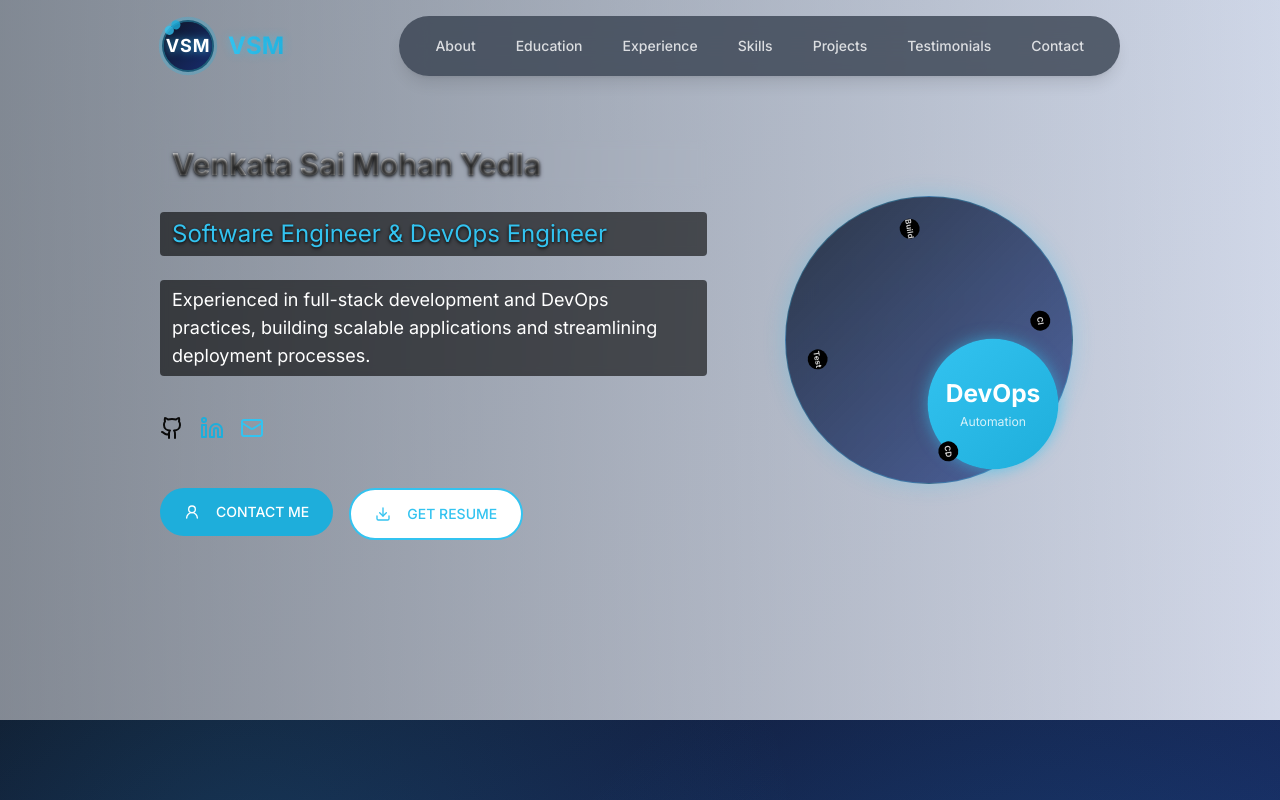
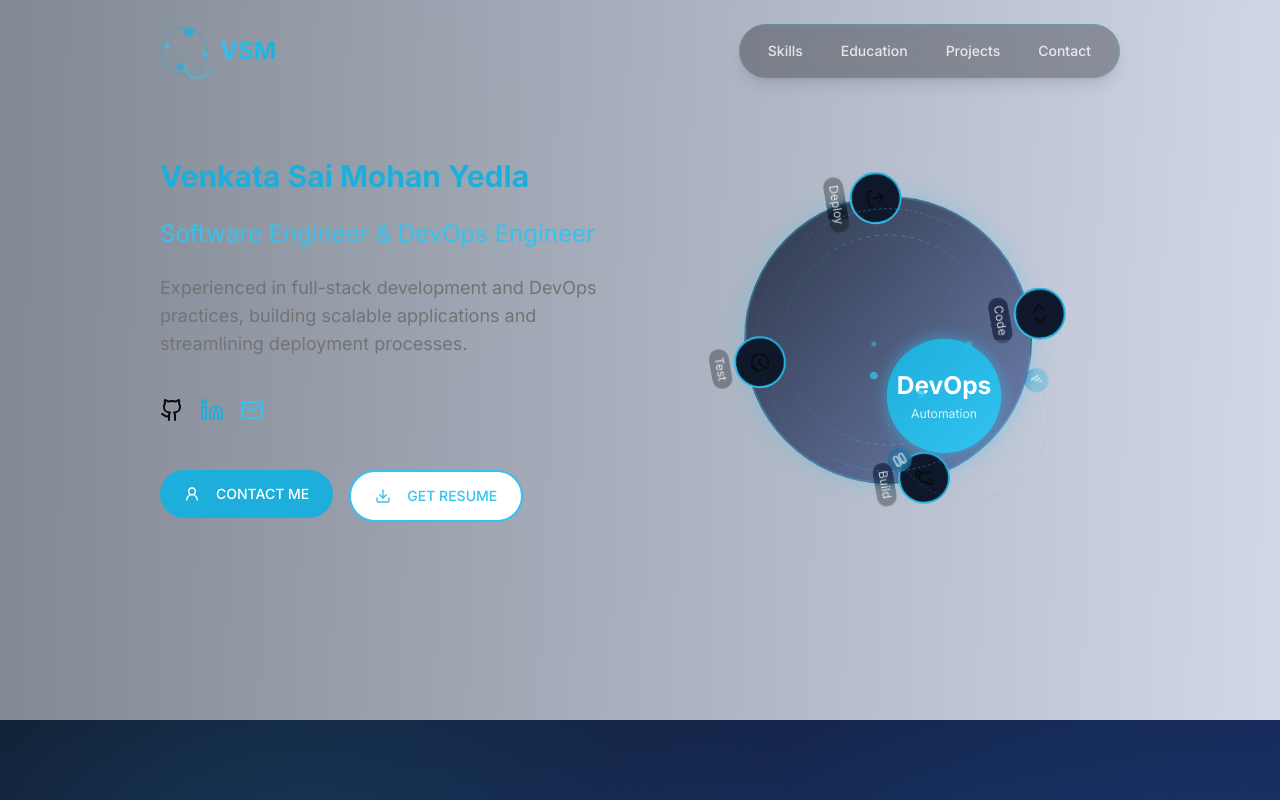
Before and after one commit to sai460/catchy-creative-corner, a React (Vite) app: page / in a window 1280 px wide. Shown: the top 800 px of the page. Built offline with nearby package versions, Linux system fonts and the light colour scheme.

Commit message:
Reverted to commit 29305726ff3da911f47a6acb54b653338c6fddf1

```diff
--- a/src/components/Header.tsx
+++ b/src/components/Header.tsx
@@ -3,20 +3,16 @@ import { useState, useEffect } from "react";
 import { cn } from "@/lib/utils";
 import { motion } from "framer-motion";
 import { Toggle } from "@/components/ui/toggle";
-import { User, BookOpen, Briefcase, Sliders, FolderOpen, Star, Mail } from "lucide-react";
 
 export function Header() {
   const [scrolled, setScrolled] = useState(false);
   const [activeSection, setActiveSection] = useState("home");
 
   const navItems = [
-    { name: "About", href: "#about", icon: User },
-    { name: "Education", href: "#education", icon: BookOpen },
-    { name: "Experience", href: "#experience", icon: Briefcase },
-    { name: "Skills", href: "#skills", icon: Sliders },
-    { name: "Projects", href: "#projects", icon: FolderOpen },
-    { name: "Testimonials", href: "#testimonials", icon: Star },
-    { name: "Contact", href: "#contact", icon: Mail },
+    { name: "Skills", href: "#skills" },
+    { name: "Education", href: "#education" },
+    { name: "Projects", href: "#projects" },
+    { name: "Contact", href: "#contact" },
   ];
 
   useEffect(() => {
@@ -49,10 +45,36 @@ export function Header() {
     };
   }, [scrolled, navItems]);
 
+  // Orbital animation variants
+  const orbitalVariants = {
+    animate: {
+      rotate: 360,
+      transition: {
+        duration: 30,
+        repeat: Infinity,
+        ease: "linear"
+      }
+    }
+  };
+
+  // Dots animation variants
+  const dotsVariants = {
+    animate: i => ({
+      opacity: [0.6, 1, 0.6],
+      scale: [0.9, 1.1, 0.9],
+      transition: {
+        duration: 3,
+        repeat: Infinity,
+        ease: "easeInOut",
+        delay: i * 0.2
+      }
+    })
+  };
+
   return (
     <motion.header
       className={cn(
-        "fixed top-0 left-0 right-0 z-50 transition-all duration-300 flex justify-center py-4",
+        "fixed top-0 left-0 right-0 z-50 transition-all duration-300 flex justify-center py-6",
         scrolled ? "bg-background/90 backdrop-blur-lg shadow-sm" : "bg-transparent"
       )}
       initial={{ y: -100 }}
@@ -60,114 +82,68 @@ export function Header() {
       transition={{ type: "spring", stiffness: 300, damping: 30 }}
     >
       <div className="container max-w-5xl flex justify-between items-center">
-        {/* Enhanced VSM Logo - Updated with new animation */}
+        {/* VSM Logo section */}
         <motion.div
           className="flex items-center relative"
           whileHover={{ scale: 1.05 }}
         >
-          <div className="relative w-14 h-14">
-            {/* Outer circle with turquoise glow */}
+          <div className="relative w-12 h-12">
+            {/* Outer circular path */}
             <motion.div
-              className="absolute inset-0 rounded-full bg-gradient-to-r from-turquoise to-classicBlue opacity-20"
+              className="absolute inset-0 rounded-full border-2 border-classicBlue/30"
+              variants={orbitalVariants}
+              animate="animate"
+            />
+
+            {/* Dots */}
+            <motion.div
+              className="absolute top-0 left-1/2 -translate-x-1/2 w-2.5 h-2.5 rounded-full bg-classicBlue"
+              custom={0}
+              variants={dotsVariants}
+              animate="animate"
+            />
+            <motion.div
+              className="absolute top-1/2 right-0 -translate-y-1/2 w-1.5 h-1.5 rounded-full bg-turquoise"
+              custom={1}
+              variants={dotsVariants}
+              animate="animate"
+            />
+            <motion.div
+              className="absolute bottom-1 left-1/3 w-2 h-2 rounded-full bg-classicBlue"
+              custom={2}
+              variants={dotsVariants}
+              animate="animate"
+            />
+            <motion.div
+              className="absolute left-1 top-1/3 w-1.5 h-1.5 rounded-full bg-turquoise"
+              custom={3}
+              variants={dotsVariants}
+              animate="animate"
+            />
+
+            {/* Inner semicircular path */}
+            <motion.div
+              className="absolute h-7 w-7 top-1/2 left-1/2 transform -translate-x-1/2 -translate-y-1/2 border-2 border-turquoise/60 rounded-full border-r-0 border-b-0"
               animate={{
-                scale: [1, 1.1, 1],
-                opacity: [0.2, 0.4, 0.2]
-              }}
-              transition={{
-                duration: 3,
-                repeat: Infinity,
-                ease: "easeInOut"
+                rotate: -360,
+                transition: {
+                  duration: 20,
+                  repeat: Infinity,
+                  ease: "linear"
+                }
               }}
             />
-
-            {/* Main circle */}
-            <div className="absolute inset-0.5 rounded-full bg-slate-900 border-2 border-turquoise/40 flex items-center justify-center overflow-hidden">
-              {/* Animated background */}
-              <motion.div
-                className="absolute inset-0 bg-gradient-to-br from-slate-900 to-blue-900/80"
-                animate={{
-                  background: [
-                    "linear-gradient(135deg, #0f172a 0%, #1e40af80 100%)",
-                    "linear-gradient(225deg, #0f172a 0%, #1e40af80 100%)",
-                    "linear-gradient(315deg, #0f172a 0%, #1e40af80 100%)",
-                    "linear-gradient(45deg, #0f172a 0%, #1e40af80 100%)",
-                    "linear-gradient(135deg, #0f172a 0%, #1e40af80 100%)"
-                  ]
-                }}
-                transition={{
-                  duration: 10,
-                  repeat: Infinity,
-                  ease: "linear"
-                }}
-              />
-
-              {/* VSM text */}
-              <motion.span
-                className="relative z-10 text-white font-bold text-lg tracking-wider"
-                animate={{
-                  textShadow: [
-                    "0 0 5px rgba(51, 195, 240, 0.5)",
-                    "0 0 10px rgba(51, 195, 240, 0.8)",
-                    "0 0 5px rgba(51, 195, 240, 0.5)"
-                  ]
-                }}
-                transition={{
-                  duration: 2,
-                  repeat: Infinity,
-                  ease: "easeInOut"
-                }}
-              >
-                VSM
-              </motion.span>
-            </div>
-
-            {/* Orbiting particles */}
-            <motion.div
-              className="absolute w-full h-full"
-              animate={{ rotate: 360 }}
-              transition={{ duration: 8, repeat: Infinity, ease: "linear" }}
-            >
-              <motion.div
-                className="absolute top-0 left-1/2 -translate-x-1/2 w-2 h-2 bg-turquoise rounded-full"
-                animate={{
-                  scale: [1, 1.5, 1],
-                  opacity: [0.7, 1, 0.7],
-                }}
-                transition={{ duration: 2, repeat: Infinity, delay: 0.5 }}
-              />
-            </motion.div>
-
-            <motion.div
-              className="absolute w-full h-full"
-              animate={{ rotate: -360 }}
-              transition={{ duration: 12, repeat: Infinity, ease: "linear" }}
-            >
-              <motion.div
-                className="absolute bottom-0 left-1/2 -translate-x-1/2 w-2 h-2 bg-classicBlue rounded-full"
-                animate={{
-                  scale: [1, 1.3, 1],
-                  opacity: [0.6, 1, 0.6],
-                }}
-                transition={{ duration: 2.5, repeat: Infinity }}
-              />
-            </motion.div>
           </div>
 
           {/* VSM Text */}
-          <motion.div
-            className="ml-3 text-transparent bg-clip-text bg-gradient-to-r from-turquoise to-classicBlue font-bold text-2xl"
-            animate={{
-              textShadow: ["0 0 5px rgba(51, 195, 240, 0.3)", "0 0 10px rgba(51, 195, 240, 0.5)", "0 0 5px rgba(51, 195, 240, 0.3)"]
-            }}
-            transition={{ duration: 2, repeat: Infinity }}
-          >
-            VSM
-          </motion.div>
+          <div className="ml-3">
+            <span className="text-transparent bg-clip-text bg-gradient-to-r from-turquoise to-classicBlue font-bold text-2xl">VSM</span>
+          </div>
         </motion.div>
 
-        {/* Updated Navigation section with flat design */}
-        <div className="bg-gray-700/80 backdrop-blur-md rounded-full shadow-lg px-6 py-2.5">
-          <div className="flex space-x-4">
+        {/* Updated Navigation section with improved styling */}
+        <div className="bg-black/30 backdrop-blur-md rounded-full shadow-lg border border-turquoise/20 px-3 py-1.5">
+          <div className="flex space-x-1.5">
             {navItems.map((item) => (
               <Toggle
                 key={item.name}
@@ -178,13 +154,11 @@ export function Header() {
                   if (element) element.scrollIntoView({ behavior: "smooth" });
                 }}
                 className={cn(
-                  "text-white hover:bg-white/10 px-3 py-1 rounded-md text-sm transition-all duration-200",
-                  activeSection === item.href.substring(1)
-                    ? "bg-gradient-to-r from-classicBlue/30 to-turquoise/30 text-white"
-                    : "text-white/80"
+                  "text-white/80 hover:bg-white/10 px-4 py-2 rounded-full text-sm transition-all duration-200",
+                  activeSection === item.href.substring(1) ? "bg-gradient-to-r from-classicBlue/30 to-turquoise/30" : ""
                 )}
               >
-                <span>{item.name}</span>
+                {item.name}
               </Toggle>
             ))}
           </div>
--- a/src/components/Hero.tsx
+++ b/src/components/Hero.tsx
@@ -1,6 +1,6 @@
 
 import { Button } from "@/components/ui/button";
-import { ArrowRight, Download, Github, Linkedin, Mail, UserRound } from "lucide-react";
+import { ArrowRight, Download, Github, Linkedin, Mail, UserRound, Server, Code, GitBranch, CheckCircle, Upload, BarChart } from "lucide-react";
 import { motion } from "framer-motion";
 
 export function Hero() {
@@ -44,11 +44,10 @@ export function Hero() {
       <div className="absolute inset-0 z-0 bg-gradient-to-r from-slate-900/50 to-blue-900/20"></div>
 
       <div className="container max-w-5xl mx-auto relative z-10">
-        <div className="grid grid-cols-1 md:grid-cols-12 gap-8 items-center">
-          {/* Text content taking 7 columns */}
-          <div className="md:col-span-7 space-y-6">
+        <div className="grid grid-cols-1 md:grid-cols-2 gap-8 items-center">
+          <div className="space-y-6">
             <motion.h1
-              className="text-xl md:text-3xl font-bold bg-gradient-to-r from-white to-gray-200 bg-clip-text text-transparent highlight-text shadow-text"
+              className="text-xl md:text-3xl font-bold text-classicBlue"
               initial="hidden"
               animate="visible"
               custom={0}
@@ -58,7 +57,7 @@ export function Hero() {
             </motion.h1>
 
             <motion.p
-              className="text-xl md:text-2xl text-turquoise shadow-text highlight-text"
+              className="text-xl md:text-2xl text-turquoise"
               initial="hidden"
               animate="visible"
               custom={1}
@@ -68,7 +67,7 @@ export function Hero() {
             </motion.p>
 
             <motion.p
-              className="max-w-2xl text-white text-lg highlight-text"
+              className="max-w-2xl text-muted-foreground text-lg"
               initial="hidden"
               animate="visible"
               custom={2}
@@ -123,17 +122,17 @@ export function Hero() {
             </motion.div>
           </div>
 
-          {/* DevOps Automation Animation - Centered in 5 columns */}
+          {/* Enhanced DevOps Automation Animation - Centered and without process labels */}
           <motion.div
-            className="md:col-span-5 flex justify-center items-center"
+            className="hidden md:flex justify-center items-center"
             initial={{ opacity: 0 }}
             animate={{ opacity: 1 }}
             transition={{ delay: 0.5, duration: 1 }}
           >
-            <div className="relative w-72 h-72">
+            <div className="relative w-full h-[350px] flex items-center justify-center">
               {/* Main circular container */}
               <motion.div
-                className="absolute inset-0 rounded-full bg-gradient-to-br from-slate-800/90 to-blue-900/70 backdrop-blur-md flex items-center justify-center border border-turquoise/30"
+                className="absolute w-72 h-72 rounded-full border-2 border-turquoise/30 bg-gradient-to-br from-slate-900/80 to-blue-900/50 backdrop-blur-md"
                 animate={{
                   boxShadow: ['0 0 15px rgba(51, 195, 240, 0.2)', '0 0 30px rgba(51, 195, 240, 0.4)', '0 0 15px rgba(51, 195, 240, 0.2)'],
                 }}
@@ -145,7 +144,7 @@ export function Hero() {
               >
                 {/* Central DevOps Logo */}
                 <motion.div
-                  className="absolute top-1/2 left-1/2 transform -translate-x-1/2 -translate-y-1/2 w-32 h-32 bg-gradient-to-br from-turquoise to-classicBlue rounded-full flex items-center justify-center"
+                  className="absolute top-1/2 left-1/2 transform -translate-x-1/2 -translate-y-1/2 w-28 h-28 bg-gradient-to-br from-classicBlue to-turquoise rounded-full flex items-center justify-center"
                   animate={{
                     scale: [1, 1.05, 1],
                     boxShadow: ['0 0 10px rgba(51, 195, 240, 0.5)', '0 0 20px rgba(51, 195, 240, 0.7)', '0 0 10px rgba(51, 195, 240, 0.5)'],
@@ -162,30 +161,69 @@ export function Hero() {
                   </div>
                 </motion.div>
 
-                {/* Orbital elements */}
+                {/* Orbital rings with icons */}
                 <motion.div
-                  className="absolute inset-0 rounded-full"
+                  className="absolute top-0 left-0 w-full h-full"
                   animate={{ rotate: 360 }}
                   transition={{ duration: 30, repeat: Infinity, ease: "linear" }}
                 >
-                  {/* Small orbitals - 4 dots */}
-                  <motion.div className="absolute top-5 left-1/2 transform -translate-x-1/2 w-5 h-5 bg-black rounded-full flex items-center justify-center">
-                    <span className="text-white text-[8px] font-bold opacity-80">CI</span>
+                  {/* Icons positioned around the circle */}
+                  <div className="absolute top-0 left-1/2 transform -translate-x-1/2 -translate-y-1/2">
+                    <IconBubble icon={<Code className="h-5 w-5" />} label="Code" />
+                  </div>
+                  <div className="absolute top-1/2 right-0 transform translate-x-1/2 -translate-y-1/2">
+                    <IconBubble icon={<GitBranch className="h-5 w-5" />} label="Build" />
+                  </div>
+                  <div className="absolute bottom-0 left-1/2 transform -translate-x-1/2 translate-y-1/2">
+                    <IconBubble icon={<CheckCircle className="h-5 w-5" />} label="Test" />
+                  </div>
+                  <div className="absolute top-1/2 left-0 transform -translate-x-1/2 -translate-y-1/2">
+                    <IconBubble icon={<Upload className="h-5 w-5" />} label="Deploy" />
+                  </div>
+                </motion.div>
+
+                {/* Inner orbit with smaller icons */}
+                <motion.div
+                  className="absolute top-1/2 left-1/2 w-40 h-40 rounded-full border border-dashed border-turquoise/20"
+                  style={{ transform: 'translate(-50%, -50%)' }}
+                  animate={{ rotate: -360 }}
+                  transition={{ duration: 20, repeat: Infinity, ease: "linear" }}
+                >
+                  {/* Small orbitals */}
+                  <motion.div
+                    className="absolute top-0 left-1/2 transform -translate-x-1/2 -translate-y-1/2"
+                    whileHover={{ scale: 1.2 }}
+                  >
+                    <div className="h-6 w-6 bg-turquoise/30 backdrop-blur-sm rounded-full flex items-center justify-center">
+                      <Server className="h-3 w-3 text-white" />
+                    </div>
                   </motion.div>
-
-                  <motion.div className="absolute right-5 top-1/2 transform -translate-y-1/2 w-5 h-5 bg-black rounded-full flex items-center justify-center">
-                    <span className="text-white text-[8px] font-bold opacity-80">CD</span>
-                  </motion.div>
-
-                  <motion.div className="absolute bottom-5 left-1/2 transform -translate-x-1/2 w-5 h-5 bg-black rounded-full flex items-center justify-center">
-                    <span className="text-white text-[8px] font-bold opacity-80">Test</span>
-                  </motion.div>
-
-                  <motion.div className="absolute left-5 top-1/2 transform -translate-y-1/2 w-5 h-5 bg-black rounded-full flex items-center justify-center">
-                    <span className="text-white text-[8px] font-bold opacity-80">Build</span>
+                  <motion.div
+                    className="absolute bottom-0 left-1/2 transform -translate-x-1/2 translate-y-1/2"
+                    whileHover={{ scale: 1.2 }}
+                  >
+                    <div className="h-6 w-6 bg-classicBlue/30 backdrop-blur-sm rounded-full flex items-center justify-center">
+                      <BarChart className="h-3 w-3 text-white" />
+                    </div>
                   </motion.div>
                 </motion.div>
+
+                {/* Flowing particles */}
+                <FlowingParticles />
               </motion.div>
+
+              {/* Connection lines */}
+              <svg className="absolute w-full h-full z-0" viewBox="0 0 400 400">
+                <defs>
+                  <linearGradient id="lineGradient" x1="0%" y1="0%" x2="100%" y2="0%">
+                    <stop offset="0%" stopColor="rgba(51, 195, 240, 0.1)" />
+                    <stop offset="50%" stopColor="rgba(51, 195, 240, 0.5)" />
+                    <stop offset="100%" stopColor="rgba(51, 195, 240, 0.1)" />
+                  </linearGradient>
+                </defs>
+                <circle cx="200" cy="200" r="120" fill="none" stroke="url(#lineGradient)" strokeWidth="1" strokeDasharray="5,5" />
+                <circle cx="200" cy="200" r="150" fill="none" stroke="url(#lineGradient)" strokeWidth="1" strokeDasharray="3,3" />
+              </svg>
             </div>
           </motion.div>
         </div>
@@ -195,6 +233,21 @@ export function Hero() {
 }
 
 // Helper components for the enhanced DevOps animation
+const IconBubble = ({ icon, label }: { icon: React.ReactNode, label: string }) => (
+  <motion.div
+    className="flex flex-col items-center"
+    whileHover={{ scale: 1.1, y: -5 }}
+    transition={{ type: "spring", stiffness: 400, damping: 10 }}
+  >
+    <div className="bg-gradient-to-br from-classicBlue to-turquoise p-[2px] rounded-full">
+      <div className="h-12 w-12 bg-slate-900 backdrop-blur-md rounded-full flex items-center justify-center">
+        {icon}
+      </div>
+    </div>
+    <span className="mt-1 text-xs text-white/80 bg-black/30 backdrop-blur-sm px-2 py-0.5 rounded-full">{label}</span>
+  </motion.div>
+);
+
 const FlowingParticles = () => {
   const particles = Array.from({ length: 6 }, (_, i) => i);
 
--- a/src/index.css
+++ b/src/index.css
@@ -1,3 +1,4 @@
+
 @import url('https://fonts.googleapis.com/css2?family=Inter:wght@300;400;500;600;700&display=swap');
 
 @tailwind base;
@@ -46,15 +47,6 @@
 
   .social-link {
     @apply hover:text-primary transition-colors;
-  }
-
-  /* Updated text highlight utilities */
-  .shadow-text {
-    text-shadow: 0 1px 3px rgba(0,0,0,0.8), 0 2px 5px rgba(0,0,0,0.4);
-  }
-
-  .highlight-text {
-    @apply bg-black/60 backdrop-blur-sm px-3 py-1.5 rounded;
   }
 }
 
@@ -291,7 +283,7 @@
   @apply text-classicBlue relative;
 }
 
-/* Updated button styling */
+/* Button styling */
 .contact-button {
   @apply bg-classicBlue hover:bg-turquoise text-white font-medium px-6 py-2 rounded-full transition-all duration-300 flex items-center gap-2;
 }
--- a/src/pages/Index.tsx
+++ b/src/pages/Index.tsx
@@ -18,27 +18,13 @@ const Index = () => {
       <Header />
       <main>
         <Hero />
-        <div id="about">
         <About />
-        </div>
-        <div id="education">
         <Education />
-        </div>
-        <div id="experience">
         <Experience />
-        </div>
-        <div id="skills">
         <Skills />
-        </div>
-        <div id="projects">
         <Projects />
-        </div>
-        <div id="testimonials">
         <Testimonials />
-        </div>
-        <div id="contact">
         <Contact />
-        </div>
       </main>
       <footer className="py-8 text-center text-white relative overflow-hidden bg-gradient-to-br from-slate-900 to-blue-900">
         <div className="absolute inset-0 z-0">
```
Lines whose indentation alone changed are shown as unchanged.
